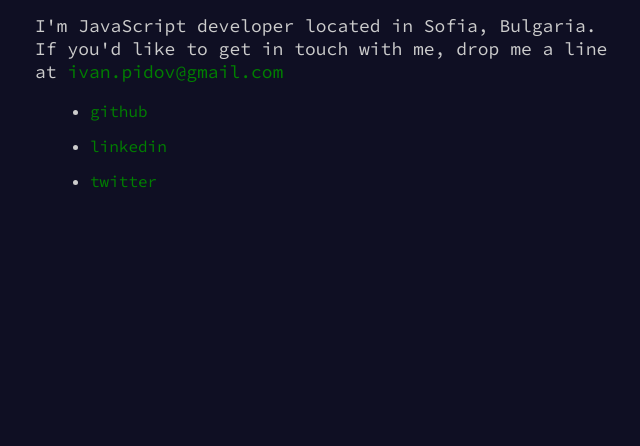
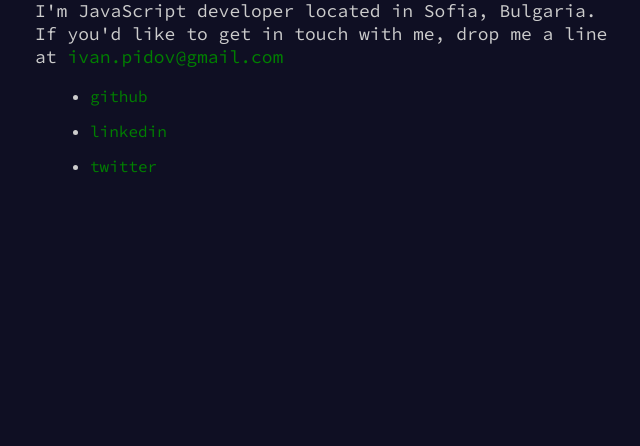
Before and after one commit to pidov/ipidov, a website: page index.html in a window 1280 px wide. Shown: the part 354-800 px from the top of the page, without its empty margins (305-945 px from the left). Drawn offline with Linux system fonts and the light colour scheme.

Commit message:
Flexbox center

```diff
--- a/css/style.css
+++ b/css/style.css
@@ -1,7 +1,20 @@
+html {
+  height: 100%;
+}
 body {
   background: #0f0f23;
   font-family: 'Source Code Pro';
   color: #ccc;
+  padding: 0;
+  margin: 0;
+  display: flex;
+  align-items: center;
+  justify-content: center;
+  height: 100%;
+}
+.container {
+  flex: 1;
+  max-width: 600px;
 }
 
 a {
@@ -24,10 +37,6 @@ h1 {
   font-weight: normal;
 }
 
-.container {
-  max-width: 600px;
-  margin: 300px auto 0 auto;
-}
 
 p {
   font-size: 18px;
```
